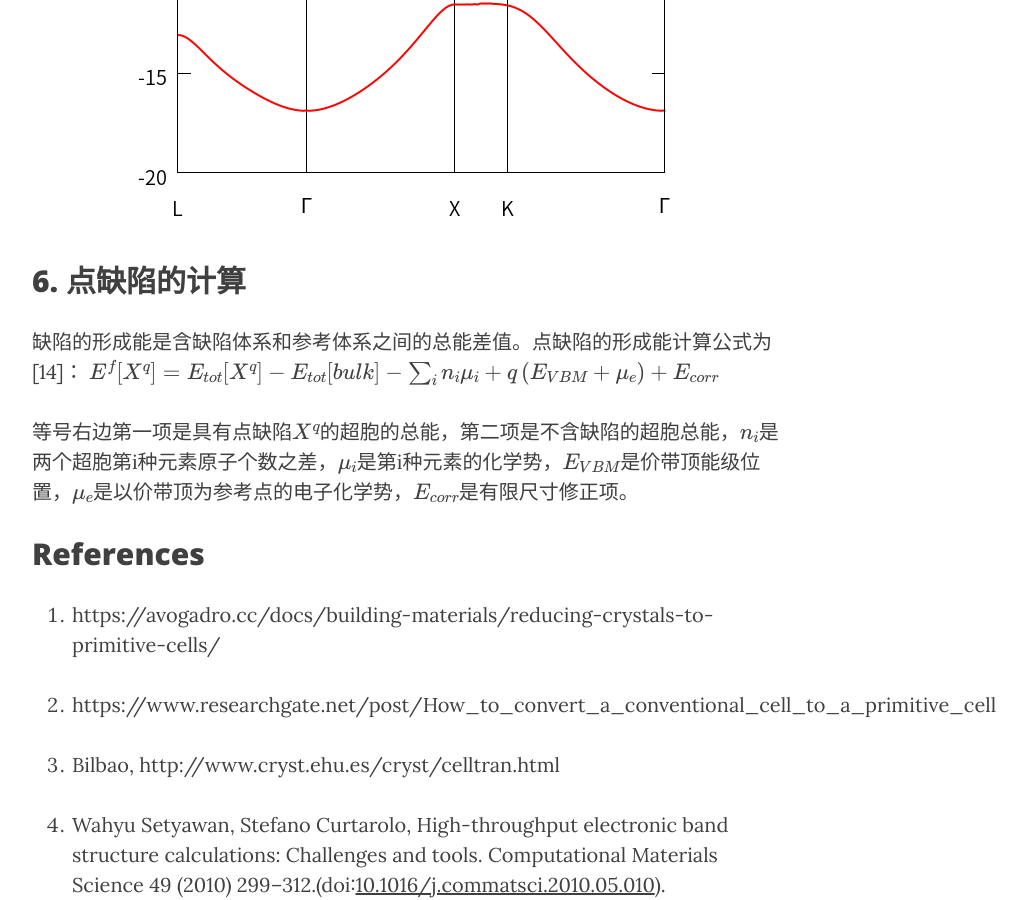
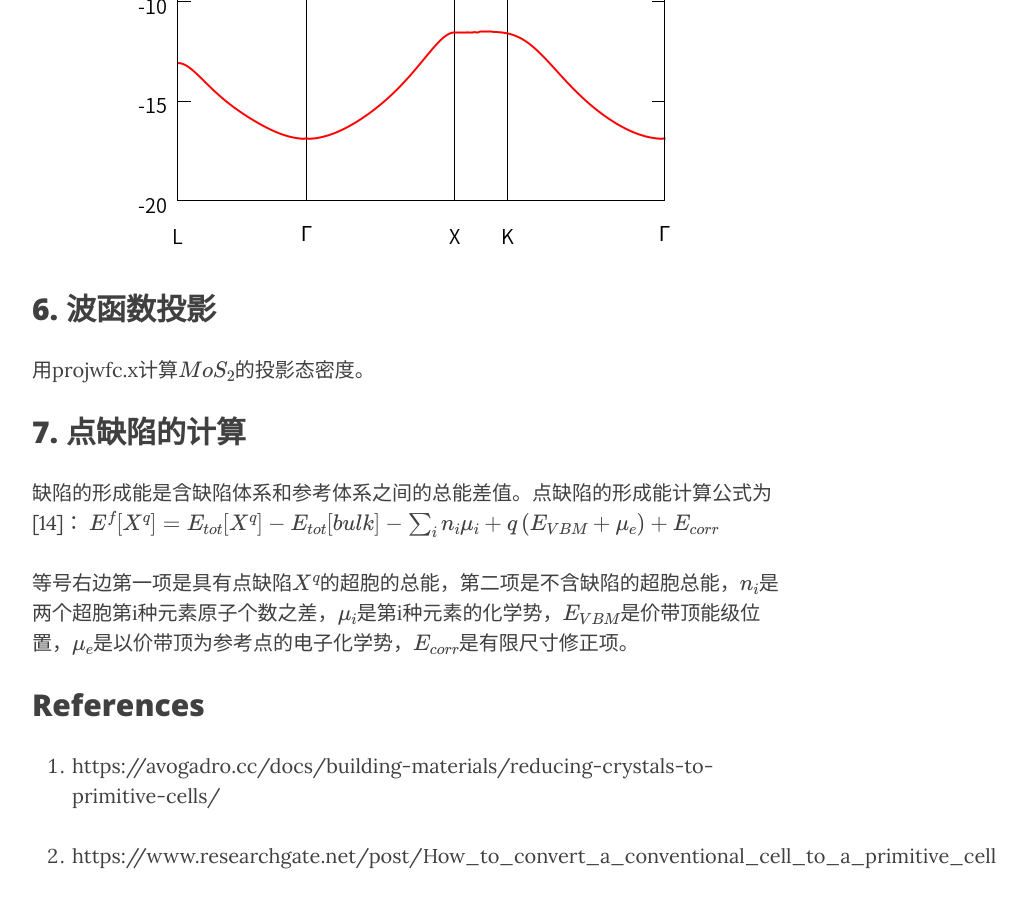
Before and after one commit to yyyu200/DFTbook, a Jekyll site: the page built from _posts/2019-04-01-HandsOn.md, in a window 1280 px wide and 900 px high, scrolled down 32873 px. Shown: the whole window, without its empty margins (233-1260 px from the left). Built offline with Jekyll 4.4.1, drawn with Linux system fonts in a browser that asks for light colours; nearby versions of some CDN libraries; formulas are drawn with MathJax 3; comment, search, counter and statistics services are not loaded; some of the changed text lies outside the part shown.

Commit message:
modify at20190820-15:40:24-aliyun

```diff
--- a/_posts/2019-04-01-HandsOn.md
+++ b/_posts/2019-04-01-HandsOn.md
@@ -1147,7 +1147,13 @@
     <img src="../../../../../img/sc_hseband.png" width="580"/>
 </p>
 
-## 6. 点缺陷的计算
+## 6. 波函数投影
+
+用projwfc.x计算$MoS_{2}$的投影态密度。
+
+
+
+## 7. 点缺陷的计算
 缺陷的形成能是含缺陷体系和参考体系之间的总能差值。点缺陷的形成能计算公式为[14]：
 $E^f[X^q] = E_{tot}[X^q]-E_{tot}[bulk]-\sum_i n_i \mu_i + q \left(E_{VBM} + \mu_e \right) + E_{corr} $
 
```
